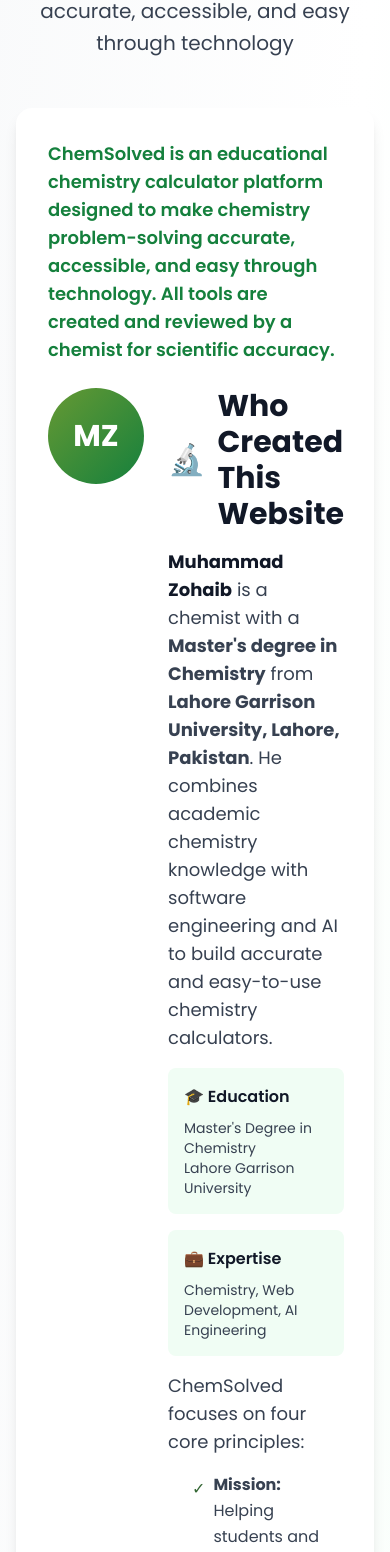
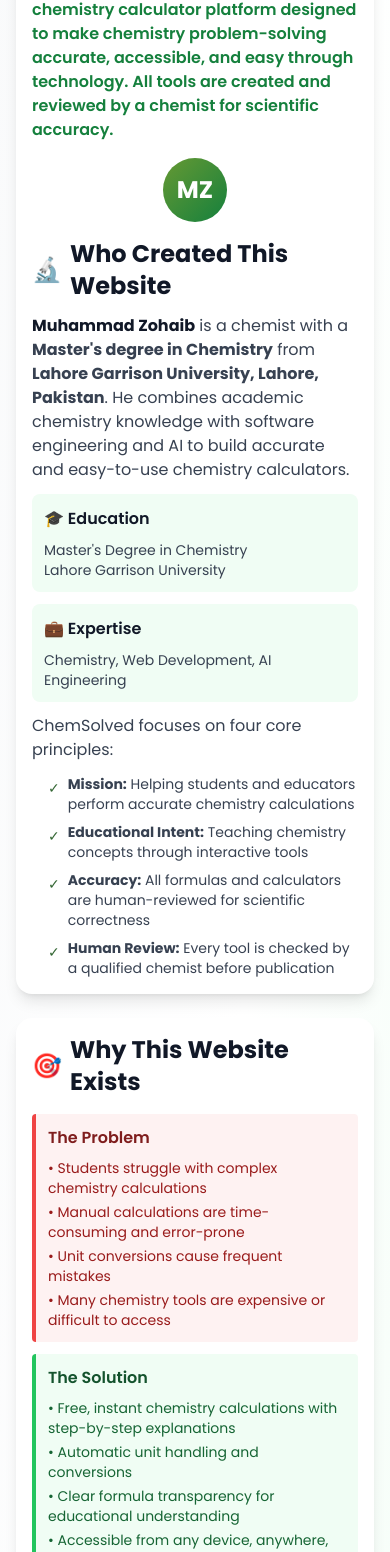
Before and after one commit to Zohaibmayo50/chemical-calculators, a Next.js app: page /about in a window 390 px wide. Shown: the part 372-1924 px from the top of the page. Built offline with nearby package versions, Linux system fonts and the light colour scheme; a web font is replaced by a local one.

Commit message:
Fix about page mobile responsiveness - add responsive typography, spacing, and sizing

```diff
--- a/app/about/page.tsx
+++ b/app/about/page.tsx
@@ -27,11 +27,11 @@
 
         <div className="max-w-4xl mx-auto">
           {/* Header */}
-          <div className="text-center mb-12">
-            <h1 className="text-5xl font-bold text-gray-900 dark:text-white mb-6">
+          <div className="text-center mb-6 sm:mb-8 md:mb-12">
+            <h1 className="text-3xl sm:text-4xl md:text-5xl font-bold text-gray-900 dark:text-white mb-4 sm:mb-6">
               About Chemical Calculators
             </h1>
-            <p className="text-xl text-gray-700 dark:text-gray-300 leading-relaxed">
+            <p className="text-base sm:text-lg md:text-xl text-gray-700 dark:text-gray-300 leading-relaxed">
               Making chemistry education accurate, accessible, and easy through technology
             </p>
           </div>
@@ -71,58 +71,58 @@
           />
 
           {/* ChemSolved Brand Statement */}
-          <section className="mb-12 bg-white dark:bg-gray-800 rounded-2xl p-8 shadow-lg">
-            <div className="mb-6">
-              <p className="text-lg text-primary-700 dark:text-primary-300 font-semibold">
+          <section className="mb-6 sm:mb-8 md:mb-12 bg-white dark:bg-gray-800 rounded-2xl p-4 sm:p-6 md:p-8 shadow-lg">
+            <div className="mb-4 sm:mb-6">
+              <p className="text-base sm:text-lg text-primary-700 dark:text-primary-300 font-semibold">
                 ChemSolved is an educational chemistry calculator platform designed to make chemistry problem-solving accurate, accessible, and easy through technology. All tools are created and reviewed by a chemist for scientific accuracy.
               </p>
             </div>
-            <div className="flex items-start gap-6">
-              <div className="flex-shrink-0">
-                <div className="w-24 h-24 bg-gradient-to-br from-primary-500 to-primary-700 rounded-full flex items-center justify-center text-white text-3xl font-bold">
+            <div className="flex flex-col sm:flex-row items-start gap-4 sm:gap-6">
+              <div className="flex-shrink-0 mx-auto sm:mx-0">
+                <div className="w-16 h-16 sm:w-20 sm:h-20 md:w-24 md:h-24 bg-gradient-to-br from-primary-500 to-primary-700 rounded-full flex items-center justify-center text-white text-2xl sm:text-3xl font-bold">
                   MZ
                 </div>
               </div>
               <div className="flex-1">
-                <h2 className="text-3xl font-bold text-gray-900 dark:text-white mb-4 flex items-center gap-3">
-                  <span className="text-3xl">🔬</span>
+                <h2 className="text-2xl sm:text-3xl font-bold text-gray-900 dark:text-white mb-3 sm:mb-4 flex items-center gap-2 sm:gap-3 justify-center sm:justify-start">
+                  <span className="text-2xl sm:text-3xl">🔬</span>
                   Who Created This Website
                 </h2>
-                <div className="space-y-4 text-gray-700 dark:text-gray-300 leading-relaxed">
-                  <p className="text-lg">
+                <div className="space-y-3 sm:space-y-4 text-gray-700 dark:text-gray-300 leading-relaxed">
+                  <p className="text-base sm:text-lg">
                     <strong className="text-gray-900 dark:text-white">Muhammad Zohaib</strong> is a chemist with a <strong>Master's degree in Chemistry</strong> from{' '}
                     <strong>Lahore Garrison University, Lahore, Pakistan</strong>. He combines academic chemistry knowledge with software engineering and AI
                     to build accurate and easy-to-use chemistry calculators.
                   </p>
 
-                  <div className="grid grid-cols-1 md:grid-cols-2 gap-4 mt-6">
-                    <div className="bg-primary-50 dark:bg-primary-900/20 p-4 rounded-lg">
+                  <div className="grid grid-cols-1 md:grid-cols-2 gap-3 sm:gap-4 mt-4 sm:mt-6">
+                    <div className="bg-primary-50 dark:bg-primary-900/20 p-3 sm:p-4 rounded-lg">
                       <h3 className="font-semibold text-gray-900 dark:text-white mb-2">🎓 Education</h3>
                       <p className="text-sm">Master's Degree in Chemistry<br/>Lahore Garrison University</p>
                     </div>
-                    <div className="bg-primary-50 dark:bg-primary-900/20 p-4 rounded-lg">
+                    <div className="bg-primary-50 dark:bg-primary-900/20 p-3 sm:p-4 rounded-lg">
                       <h3 className="font-semibold text-gray-900 dark:text-white mb-2">💼 Expertise</h3>
                       <p className="text-sm">Chemistry, Web Development, AI Engineering</p>
                     </div>
                   </div>
 
-                  <p className="text-lg mt-6">
+                  <p className="text-base sm:text-lg mt-4 sm:mt-6">
                     ChemSolved focuses on four core principles:
                   </p>
-                  <ul className="space-y-2 ml-6">
-                    <li className="flex items-start gap-2">
+                  <ul className="space-y-2 ml-4 sm:ml-6">
+                    <li className="flex items-start gap-2 text-sm sm:text-base">
                       <span className="text-primary-600 dark:text-primary-400 mt-1">✓</span>
                       <span><strong>Mission:</strong> Helping students and educators perform accurate chemistry calculations</span>
                     </li>
-                    <li className="flex items-start gap-2">
+                    <li className="flex items-start gap-2 text-sm sm:text-base">
                       <span className="text-primary-600 dark:text-primary-400 mt-1">✓</span>
                       <span><strong>Educational Intent:</strong> Teaching chemistry concepts through interactive tools</span>
                     </li>
-                    <li className="flex items-start gap-2">
+                    <li className="flex items-start gap-2 text-sm sm:text-base">
                       <span className="text-primary-600 dark:text-primary-400 mt-1">✓</span>
                       <span><strong>Accuracy:</strong> All formulas and calculators are human-reviewed for scientific correctness</span>
                     </li>
-                    <li className="flex items-start gap-2">
+                    <li className="flex items-start gap-2 text-sm sm:text-base">
                       <span className="text-primary-600 dark:text-primary-400 mt-1">✓</span>
                       <span><strong>Human Review:</strong> Every tool is checked by a qualified chemist before publication</span>
                     </li>
@@ -133,15 +133,15 @@
           </section>
 
           {/* Why This Website Exists */}
-          <section className="mb-12 bg-white dark:bg-gray-800 rounded-2xl p-8 shadow-lg">
-            <h2 className="text-3xl font-bold text-gray-900 dark:text-white mb-6 flex items-center gap-3">
-              <span className="text-3xl">🎯</span>
+          <section className="mb-6 sm:mb-8 md:mb-12 bg-white dark:bg-gray-800 rounded-2xl p-4 sm:p-6 md:p-8 shadow-lg">
+            <h2 className="text-2xl sm:text-3xl font-bold text-gray-900 dark:text-white mb-4 sm:mb-6 flex items-center gap-2 sm:gap-3">
+              <span className="text-2xl sm:text-3xl">🎯</span>
               Why This Website Exists
             </h2>
-            <div className="space-y-4 text-gray-700 dark:text-gray-300 leading-relaxed">
-              <div className="bg-red-50 dark:bg-red-900/20 border-l-4 border-red-500 p-4 rounded">
-                <h3 className="font-semibold text-red-900 dark:text-red-200 mb-2">The Problem</h3>
-                <ul className="space-y-2 text-red-800 dark:text-red-300">
+            <div className="space-y-3 sm:space-y-4 text-gray-700 dark:text-gray-300 leading-relaxed">
+              <div className="bg-red-50 dark:bg-red-900/20 border-l-4 border-red-500 p-3 sm:p-4 rounded">
+                <h3 className="font-semibold text-red-900 dark:text-red-200 mb-2 text-base sm:text-lg">The Problem</h3>
+                <ul className="space-y-1 sm:space-y-2 text-red-800 dark:text-red-300 text-sm sm:text-base">
                   <li>• Students struggle with complex chemistry calculations</li>
                   <li>• Manual calculations are time-consuming and error-prone</li>
                   <li>• Unit conversions cause frequent mistakes</li>
@@ -149,9 +149,9 @@
                 </ul>
               </div>
 
-              <div className="bg-green-50 dark:bg-green-900/20 border-l-4 border-green-500 p-4 rounded">
-                <h3 className="font-semibold text-green-900 dark:text-green-200 mb-2">The Solution</h3>
-                <ul className="space-y-2 text-green-800 dark:text-green-300">
+              <div className="bg-green-50 dark:bg-green-900/20 border-l-4 border-green-500 p-3 sm:p-4 rounded">
+                <h3 className="font-semibold text-green-900 dark:text-green-200 mb-2 text-base sm:text-lg">The Solution</h3>
+                <ul className="space-y-1 sm:space-y-2 text-green-800 dark:text-green-300 text-sm sm:text-base">
                   <li>• Free, instant chemistry calculations with step-by-step explanations</li>
                   <li>• Automatic unit handling and conversions</li>
                   <li>• Clear formula transparency for educational understanding</li>
@@ -159,7 +159,7 @@
                 </ul>
               </div>
 
-              <p className="text-lg mt-6">
+              <p className="text-base sm:text-lg mt-4 sm:mt-6">
                 Technology can reduce learning friction in chemistry education. This website bridges the gap between
                 theoretical chemistry knowledge and practical computational tools, allowing students to focus on
                 understanding concepts rather than arithmetic.
@@ -168,60 +168,60 @@
           </section>
 
           {/* Role of Technology & AI */}
-          <section className="mb-12 bg-white dark:bg-gray-800 rounded-2xl p-8 shadow-lg">
-            <h2 className="text-3xl font-bold text-gray-900 dark:text-white mb-6 flex items-center gap-3">
-              <span className="text-3xl">🧠</span>
+          <section className="mb-6 sm:mb-8 md:mb-12 bg-white dark:bg-gray-800 rounded-2xl p-4 sm:p-6 md:p-8 shadow-lg">
+            <h2 className="text-2xl sm:text-3xl font-bold text-gray-900 dark:text-white mb-4 sm:mb-6 flex items-center gap-2 sm:gap-3">
+              <span className="text-2xl sm:text-3xl">🧠</span>
               Role of Technology & AI
             </h2>
-            <div className="space-y-4 text-gray-700 dark:text-gray-300 leading-relaxed">
-              <div className="bg-blue-50 dark:bg-blue-900/20 p-6 rounded-lg border border-blue-200 dark:border-blue-800">
-                <p className="text-lg font-semibold text-blue-900 dark:text-blue-200 mb-3">
+            <div className="space-y-3 sm:space-y-4 text-gray-700 dark:text-gray-300 leading-relaxed">
+              <div className="bg-blue-50 dark:bg-blue-900/20 p-4 sm:p-6 rounded-lg border border-blue-200 dark:border-blue-800">
+                <p className="text-base sm:text-lg font-semibold text-blue-900 dark:text-blue-200 mb-2 sm:mb-3">
                   ⚠️ Transparency Statement
                 </p>
-                <p className="text-blue-800 dark:text-blue-300">
+                <p className="text-sm sm:text-base text-blue-800 dark:text-blue-300">
                   Software and AI are used to <strong>automate calculations and improve usability</strong>, while all chemistry
                   formulas and definitions are based on <strong>standard academic sources</strong> and <strong>reviewed manually</strong> by
                   a qualified chemist.
                 </p>
               </div>
 
-              <h3 className="text-xl font-semibold text-gray-900 dark:text-white mt-6">What Technology Does:</h3>
-              <ul className="space-y-2 ml-6">
-                <li className="flex items-start gap-2">
+              <h3 className="text-lg sm:text-xl font-semibold text-gray-900 dark:text-white mt-4 sm:mt-6">What Technology Does:</h3>
+              <ul className="space-y-1 sm:space-y-2 ml-4 sm:ml-6">
+                <li className="flex items-start gap-2 text-sm sm:text-base">
                   <span className="text-green-600 dark:text-green-400 mt-1">✓</span>
                   <span>Automates repetitive calculations for speed and consistency</span>
                 </li>
-                <li className="flex items-start gap-2">
+                <li className="flex items-start gap-2 text-sm sm:text-base">
                   <span className="text-green-600 dark:text-green-400 mt-1">✓</span>
                   <span>Handles unit conversions automatically</span>
                 </li>
-                <li className="flex items-start gap-2">
+                <li className="flex items-start gap-2 text-sm sm:text-base">
                   <span className="text-green-600 dark:text-green-400 mt-1">✓</span>
                   <span>Provides instant validation of user inputs</span>
                 </li>
-                <li className="flex items-start gap-2">
+                <li className="flex items-start gap-2 text-sm sm:text-base">
                   <span className="text-green-600 dark:text-green-400 mt-1">✓</span>
                   <span>Improves user interface and accessibility</span>
                 </li>
               </ul>
 
-              <h3 className="text-xl font-semibold text-gray-900 dark:text-white mt-6">What Technology Does NOT Do:</h3>
-              <ul className="space-y-2 ml-6">
-                <li className="flex items-start gap-2">
+              <h3 className="text-lg sm:text-xl font-semibold text-gray-900 dark:text-white mt-4 sm:mt-6">What Technology Does NOT Do:</h3>
+              <ul className="space-y-1 sm:space-y-2 ml-4 sm:ml-6">
+                <li className="flex items-start gap-2 text-sm sm:text-base">
                   <span className="text-red-600 dark:text-red-400 mt-1">✗</span>
                   <span>AI does <strong>not</strong> invent or modify chemical formulas</span>
                 </li>
-                <li className="flex items-start gap-2">
+                <li className="flex items-start gap-2 text-sm sm:text-base">
                   <span className="text-red-600 dark:text-red-400 mt-1">✗</span>
                   <span>AI does <strong>not</strong> generate chemistry definitions without human review</span>
                 </li>
-                <li className="flex items-start gap-2">
+                <li className="flex items-start gap-2 text-sm sm:text-base">
                   <span className="text-red-600 dark:text-red-400 mt-1">✗</span>
                   <span>Technology does <strong>not</strong> replace chemistry expertise</span>
                 </li>
               </ul>
 
-              <p className="text-lg mt-6 bg-gray-50 dark:bg-gray-700 p-4 rounded-lg">
+              <p className="text-base sm:text-lg mt-4 sm:mt-6 bg-gray-50 dark:bg-gray-700 p-3 sm:p-4 rounded-lg">
                 <strong>Human Review is Mandatory:</strong> Every calculator and formula page is reviewed for scientific
                 accuracy by Muhammad Zohaib before publication.
               </p>
@@ -229,38 +229,38 @@
           </section>
 
           {/* Mission Statement */}
-          <section className="mb-12 bg-gradient-to-br from-primary-50 to-primary-100 dark:from-primary-900/20 dark:to-primary-800/20 rounded-2xl p-8 shadow-lg border-2 border-primary-200 dark:border-primary-700">
-            <h2 className="text-3xl font-bold text-gray-900 dark:text-white mb-6 text-center">
+          <section className="mb-6 sm:mb-8 md:mb-12 bg-gradient-to-br from-primary-50 to-primary-100 dark:from-primary-900/20 dark:to-primary-800/20 rounded-2xl p-4 sm:p-6 md:p-8 shadow-lg border-2 border-primary-200 dark:border-primary-700">
+            <h2 className="text-2xl sm:text-3xl font-bold text-gray-900 dark:text-white mb-4 sm:mb-6 text-center">
               Our Mission
             </h2>
-            <p className="text-xl text-center text-gray-800 dark:text-gray-200 leading-relaxed italic">
+            <p className="text-lg sm:text-xl text-center text-gray-800 dark:text-gray-200 leading-relaxed italic">
               "Making chemistry education accurate, accessible, and easy through technology"
             </p>
-            <p className="text-center text-gray-700 dark:text-gray-300 mt-4">
+            <p className="text-center text-sm sm:text-base text-gray-700 dark:text-gray-300 mt-3 sm:mt-4">
               — Muhammad Zohaib, MSc Chemistry
             </p>
           </section>
 
           {/* Additional Information */}
-          <section className="mb-12 bg-white dark:bg-gray-800 rounded-2xl p-8 shadow-lg">
-            <h2 className="text-3xl font-bold text-gray-900 dark:text-white mb-6">Contact & Policies</h2>
-            <div className="space-y-4 text-gray-700 dark:text-gray-300">
-              <p>
+          <section className="mb-6 sm:mb-8 md:mb-12 bg-white dark:bg-gray-800 rounded-2xl p-4 sm:p-6 md:p-8 shadow-lg">
+            <h2 className="text-2xl sm:text-3xl font-bold text-gray-900 dark:text-white mb-4 sm:mb-6">Contact & Policies</h2>
+            <div className="space-y-3 sm:space-y-4 text-gray-700 dark:text-gray-300">
+              <p className="text-sm sm:text-base">
                 For questions about calculator accuracy, formula verification, or educational use:
               </p>
-              <div className="grid grid-cols-1 md:grid-cols-2 gap-4">
+              <div className="grid grid-cols-1 md:grid-cols-2 gap-3 sm:gap-4">
                 <Link
                   href="/editorial-policy"
-                  className="block p-4 bg-primary-50 dark:bg-primary-900/20 rounded-lg hover:shadow-md transition-shadow"
+                  className="block p-3 sm:p-4 bg-primary-50 dark:bg-primary-900/20 rounded-lg hover:shadow-md transition-shadow"
                 >
-                  <h3 className="font-semibold text-primary-900 dark:text-primary-200 mb-2">📋 Editorial Policy</h3>
-                  <p className="text-sm text-gray-700 dark:text-gray-300">
+                  <h3 className="font-semibold text-primary-900 dark:text-primary-200 mb-2 text-sm sm:text-base">📋 Editorial Policy</h3>
+                  <p className="text-xs sm:text-sm text-gray-700 dark:text-gray-300">
                     Learn about our accuracy standards and review process
                   </p>
                 </Link>
-                <div className="block p-4 bg-gray-50 dark:bg-gray-700 rounded-lg">
-                  <h3 className="font-semibold text-gray-900 dark:text-gray-200 mb-2">🎓 Educational Use</h3>
-                  <p className="text-sm text-gray-700 dark:text-gray-300">
+                <div className="block p-3 sm:p-4 bg-gray-50 dark:bg-gray-700 rounded-lg">
+                  <h3 className="font-semibold text-gray-900 dark:text-gray-200 mb-2 text-sm sm:text-base">🎓 Educational Use</h3>
+                  <p className="text-xs sm:text-sm text-gray-700 dark:text-gray-300">
                     Free for students, educators, and researchers
                   </p>
                 </div>
```
